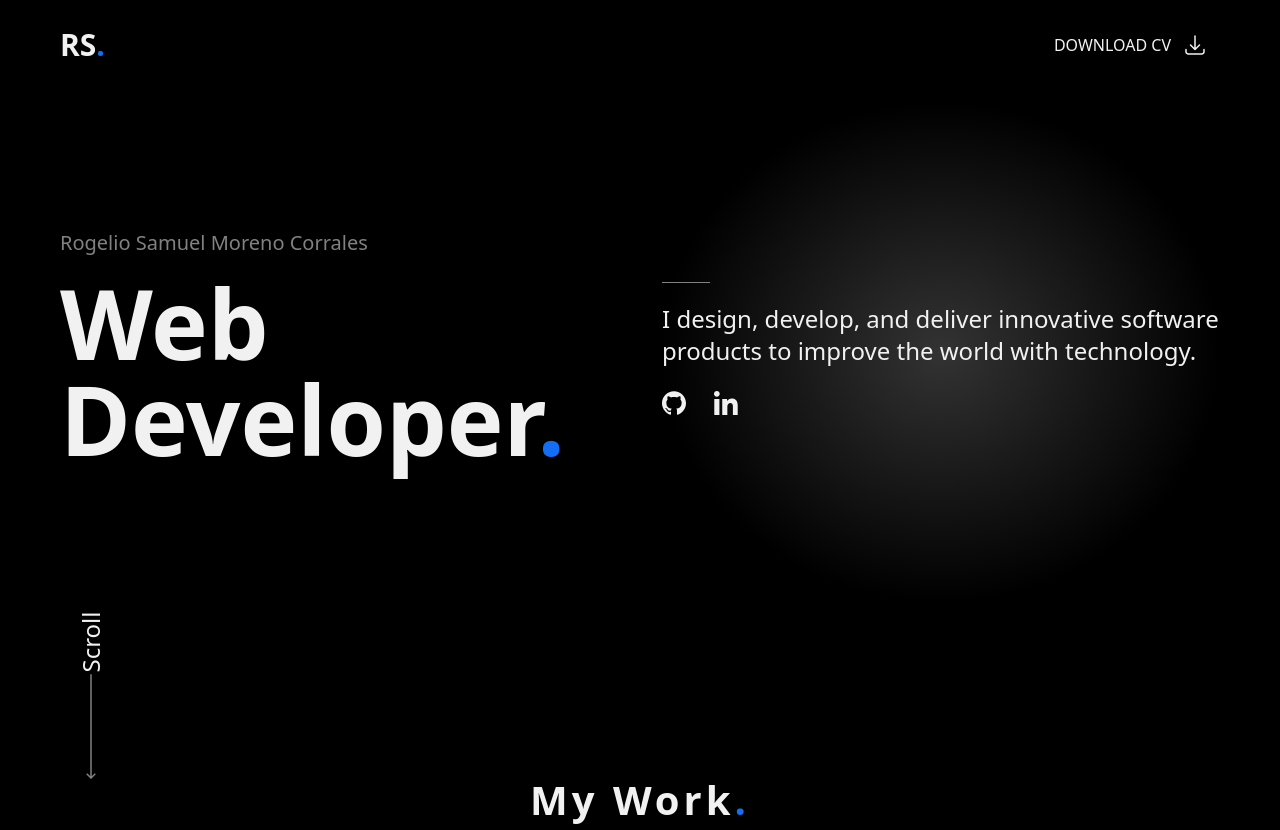
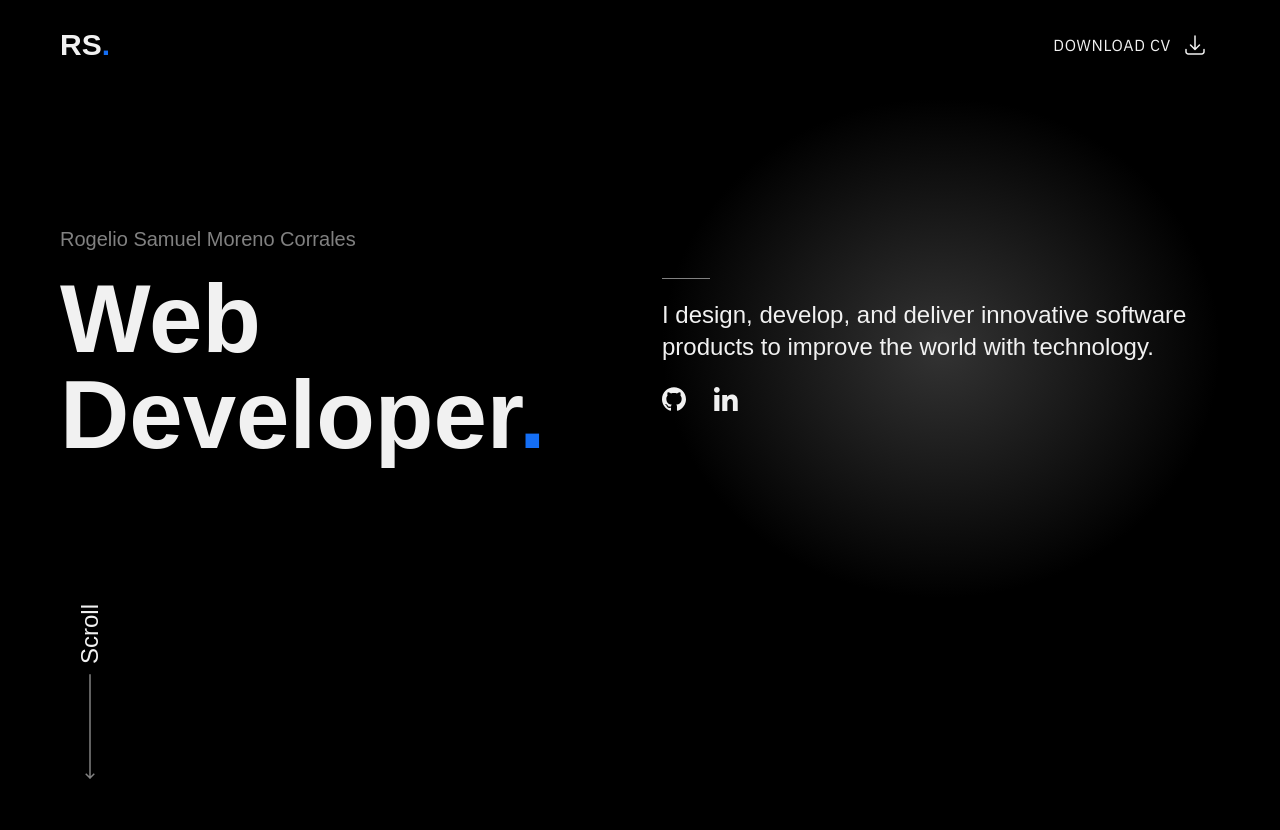
Before and after one commit to sam-621/rogeliosamuel.com, an Astro site: page / in a window 1280 px wide. Shown: the top 830 px of the page. Built offline with nearby package versions, Linux system fonts and the light colour scheme; Astro itself is replaced by a stand-in of ours.

Commit message:
feat(ui):  adfd fontds

```diff
--- a/package.json
+++ b/package.json
@@ -11,6 +11,8 @@
   },
   "dependencies": {
     "@astrojs/tailwind": "^4.0.0",
+    "@fontsource-variable/inter": "^5.0.16",
+    "@fontsource/ibm-plex-sans": "^5.0.18",
     "astro": "^2.9.1",
     "tailwind-merge": "^1.14.0",
     "tailwindcss": "^3.0.24"
--- a/src/components/sections/Header.astro
+++ b/src/components/sections/Header.astro
@@ -1,7 +1,7 @@
 <header class='flex items-center justify-between h-[50px]'>
   <h1 class='!text-3xl font-bold'>RS<span class='text-primary'>.</span></h1>
   <a
-    class='flex gap-3 items-center p-3 border border-transparent hover:border-neutral-2 rounded-md text-neutral-1'
+    class='flex gap-3 items-center p-3 border border-transparent hover:border-neutral-2 rounded-md text-neutral-1 font-ibm tracking-[0.64px]'
     href=''
     >DOWNLOAD CV <svg
       width='24'
--- a/src/components/sections/Hero.astro
+++ b/src/components/sections/Hero.astro
@@ -32,7 +32,7 @@ import ScrollArrowIcon from '../icons/ScrollArrowIcon.astro'
   </div>
   <div class='flex justify-end lg:justify-start'>
     <div class='flex flex-col items-center gap-4'>
-      <p class='w-fit -rotate-90 text-xl'>Scroll</p>
+      <p class='w-fit -rotate-90 text-xl mb-2'>Scroll</p>
       <ScrollArrowIcon />
     </div>
   </div>
--- a/src/components/sections/Work.astro
+++ b/src/components/sections/Work.astro
@@ -5,7 +5,7 @@ import Project from '../cards/Project.astro'
 const projects = (await getCollection('projects')).sort((a, b) => a.data.order - b.data.order)
 ---
 
-<section class='flex flex-col gap-8 lg:gap-20' id='work'>
+<section class='flex flex-col gap-8 lg:gap-20 mt-24' id='work'>
   <h2 class='text-center font-semibold capitalize'>
     My Work<span class='text-primary'>.</span>
   </h2>
--- a/src/pages/index.astro
+++ b/src/pages/index.astro
@@ -1,4 +1,7 @@
 ---
+import '@fontsource-variable/inter'
+import '@fontsource/ibm-plex-sans'
+
 import Header from '../components/sections/Header.astro'
 import Hero from '../components/sections/Hero.astro'
 import Work from '../components/sections/Work.astro'
@@ -20,6 +23,9 @@ import Work from '../components/sections/Work.astro'
 </html>
 
 <style is:global>
+  body {
+    font-family: 'Inter Variable', sans-serif;
+  }
   h2 {
     @apply text-4xl tracking-widest !important;
   }
--- a/tailwind.config.cjs
+++ b/tailwind.config.cjs
@@ -1,8 +1,14 @@
+const defaultTheme = require('tailwindcss/defaultTheme')
+
 /** @type {import('tailwindcss').Config} */
 module.exports = {
   content: ['./src/**/*.{astro,html,js,jsx,md,mdx,svelte,ts,tsx,vue}'],
   theme: {
     extend: {
+      fontFamily: {
+        sans: ['InterVariable', 'Inter', ...defaultTheme.fontFamily.sans],
+        ibm: ['IBM Plex Sans', ...defaultTheme.fontFamily.sans],
+      },
       colors: {
         primary: '#146EF5',
         'neutral-1': '#F1F1F1',
```
Also changed, not shown: 1 other file.
